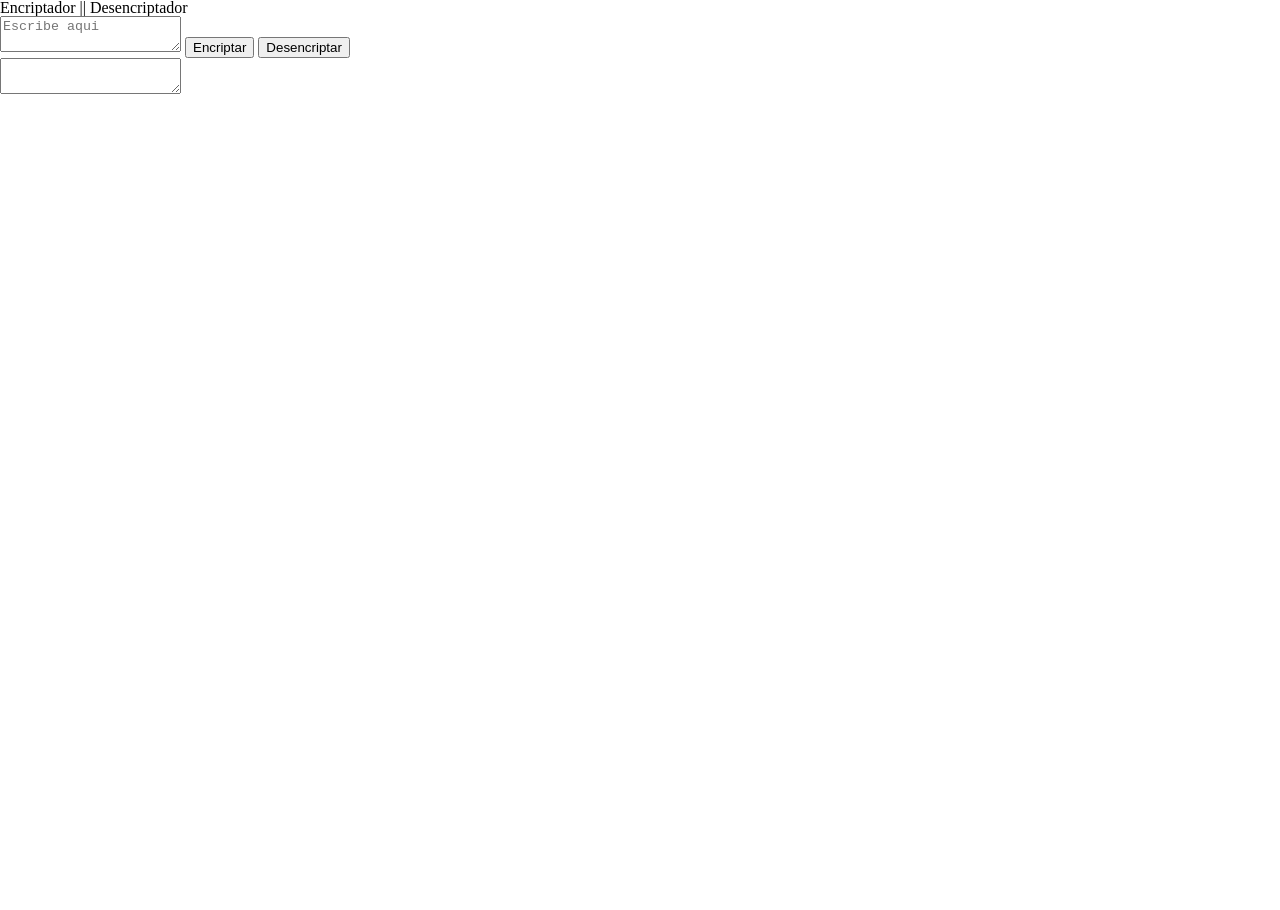
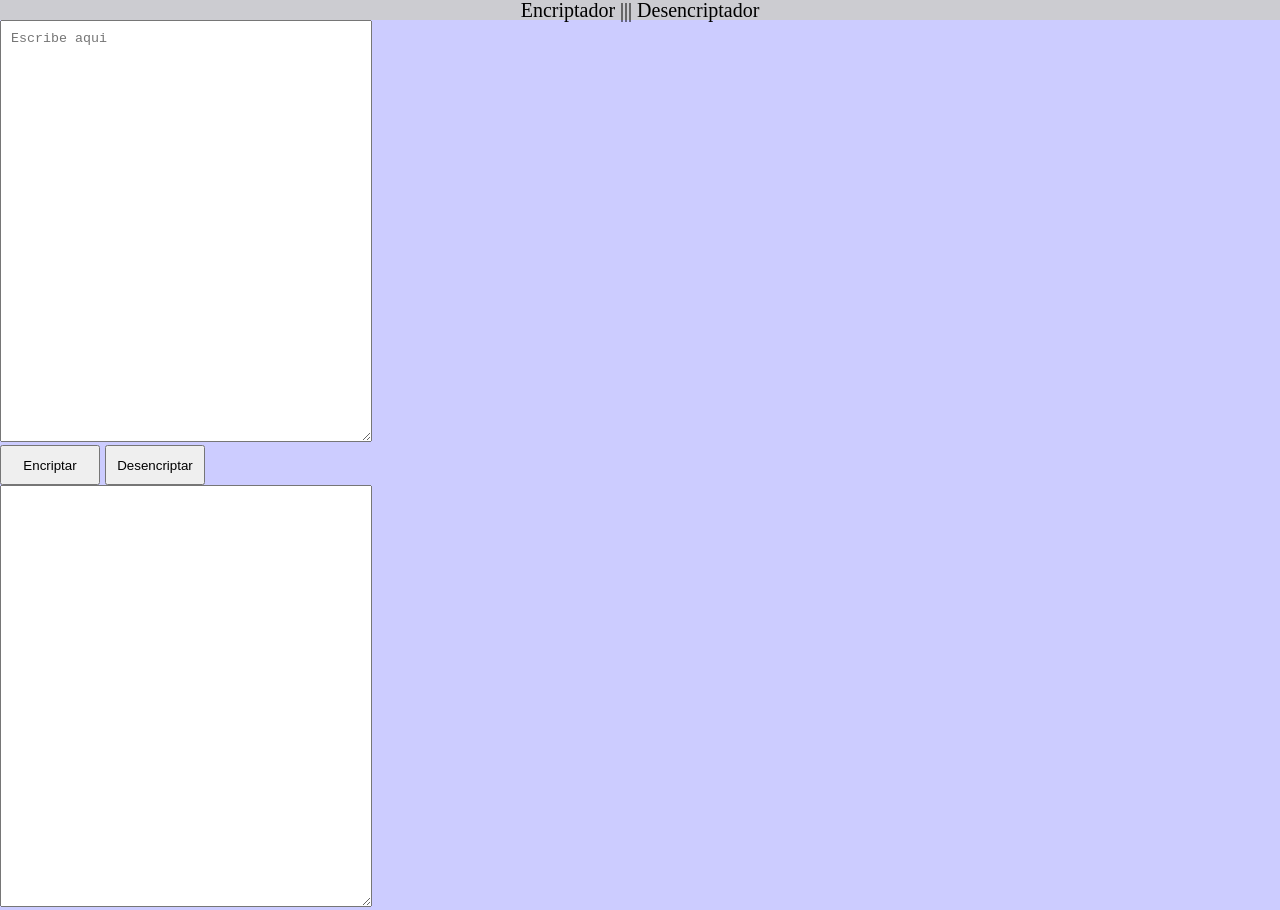
Before and after one commit to stevepuntocom/encriptar, a plain HTML site: page encriptar/index.html in a window 1280 px wide. Before the commit the page ends 800 px from the top, so only its background shows below. Drawn offline with Linux system fonts and the light colour scheme.

Commit message:
Solucionando problema de impresion en los textarea parte 2

```diff
--- a/encriptar/index.html
+++ b/encriptar/index.html
@@ -3,26 +3,30 @@
 
 <html lang="es">
 
-    <head>
+    <head id="head">
         <meta charset="UTF-8">
         <title>Encriptador</title>
         <link rel="stylesheet" href="reset.css">
-        <!-- <link rel="stylesheet" href="style.css"> -->
+        <link rel="stylesheet" href="style.css">
     </head>
 
     <body>
         <header>
             <div>
-                Encriptador || Desencriptador
+                Encriptador ||| Desencriptador
             </div>
         </header>
 
         <main>
             <div>
                 <form id="form_entrada">
-                    <textarea id="textarea_entrada" placeholder="Escribe aqui"></textarea>
-                    <button id="button_encriptar">Encriptar</button>
-                    <button id="button_desencriptar">Desencriptar</button>
+                    <div id="div_entrada">
+                        <textarea id="textarea_entrada" placeholder="Escribe aqui"></textarea>
+                    </div>
+                    <div id="button_entrada">
+                        <button id="button_encriptar">Encriptar</button>
+                        <button id="button_desencriptar">Desencriptar</button>
+                    </div>
                 </form>
             </div>
 
--- a/encriptar/style.css
+++ b/encriptar/style.css
@@ -1,13 +1,52 @@
 html{
+    background: #ccccff;
+    font-size: 20px;
+}
+
+header{
+    background: #ccccd1;
+    text-align: center;
+}
+
+
+#form_entrada{
+    /* display: inline-block; */
+}
+
+#textarea_entrada{
+    width: 350px;
+    height: 400px;
+    padding: 10px;
+}
+
+#textarea_salida{
+    width: 350px;
+    height: 400px;
+    padding: 10px;
+}
+
+#button_encriptar{
+    width: 100px;
+    height: 40px;
+    padding: 5px;
+}
+
+#button_desencriptar{
+    width: 100px;
+    height: 40px;
+    padding: 5px;
+}
+
+/* html{
     text-align: center;
     background: rgb(221, 169, 136)
-    /* padding: 40px; */
+    padding: 40px;
 }
 
 header{
     background-color: #f0c39e;
     font-size: 18px;
-    /* padding: 20px 0; */
+    padding: 20px 0;
 }
 
 .f_entrada{
@@ -48,7 +87,7 @@ main input{
 .b_desencriptar{
     color: blue;
     border-radius: 8px;
-}
+} */
 
 /*.caja{
     width: 940px;
```
